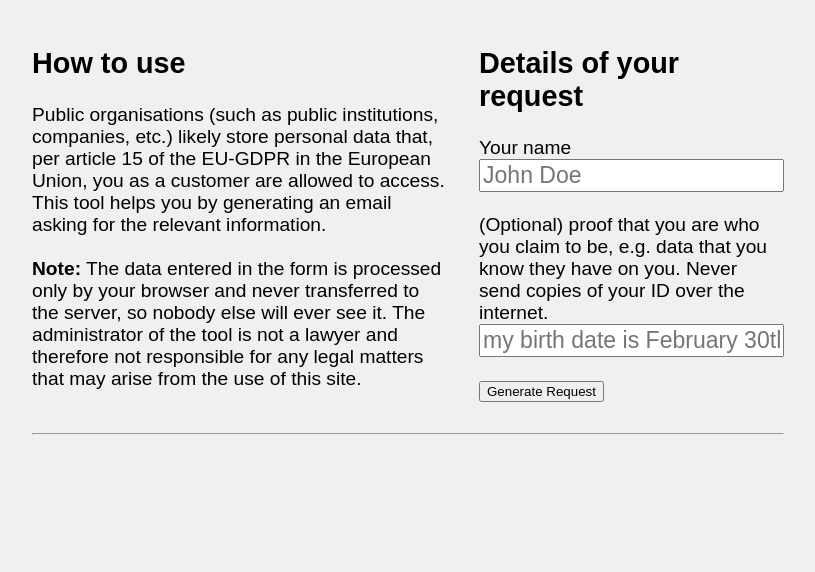
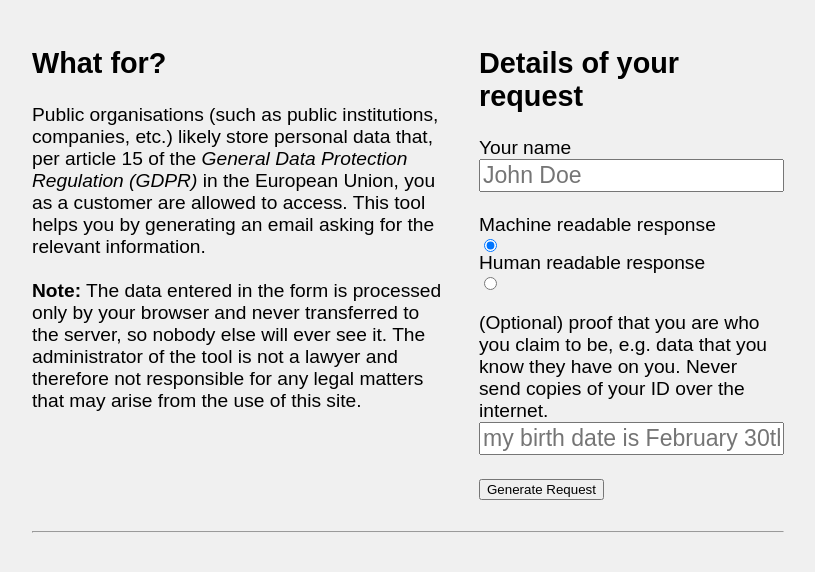
Before and after one commit to nkreer/gdpr-request-generator, a plain HTML site: page index.html in a window 1280 px wide. Shown: the part 106-678 px from the top of the page, without its empty margins (232-1047 px from the left). Drawn offline with Linux system fonts and the light colour scheme.

Commit message:
Ask for which format the response should be in

```diff
--- a/generator.js
+++ b/generator.js
@@ -14,6 +14,8 @@
 - where the personal data are not collected from myself, any available information as to their source;
 - the existence of automated decision-making, including profiling, referred to in Article 22(1) and (4) of the GDPR and, at least in those cases, meaningful information about the logic involved, as well as the significance and the envisaged consequences of such processing for myself.
 
+Furthermore, I would like the data to be in {{format}}-readable format.
+
 As this is a request conforming to article 15 of the EU-GDPR, it must be granted for free, within one month time. {{proof}}
 
 Looking forward to your reply!
@@ -21,13 +23,15 @@
 `;
 
 function assembleProofText(proof){
-	return "\n\nTo prove that I am who I claim to be, I would like to add that " + proof + ".\n\n";
+	return "\n\nTo prove that I am who I claim to be, I would like to add that " + proof + ".\n";
 }
 
 function generate(){
 	var text = requestText;
 	text = text.replace("{{sender}}", document.getElementById("name").value);
+	text = text.replace("{{format}}", document.querySelector('input[name="type"]:checked').value);
 
+	// Add proof
 	var proof = document.getElementById("proof").value;
 	if(proof !== ""){
 		text = text.replace("{{proof}}", assembleProofText(proof));
--- a/index.html
+++ b/index.html
@@ -19,9 +19,9 @@
 <div class="grid">
 <div>
 
-	<h2>How to use</h2>
+	<h2>What for?</h2>
 
-	Public organisations (such as public institutions, companies, etc.) likely store personal data that, per article 15 of the EU-GDPR in the European Union, you as a customer are allowed to access. This tool helps you by generating an email asking for the relevant information.<br><br>
+	Public organisations (such as public institutions, companies, etc.) likely store personal data that, per article 15 of the <i>General Data Protection Regulation (GDPR)</i> in the European Union, you as a customer are allowed to access. This tool helps you by generating an email asking for the relevant information.<br><br>
 
 	<b>Note:</b> The data entered in the form is processed only by your browser and never transferred to the server, so nobody else will ever see it. The administrator of the tool is not a lawyer and therefore not responsible for any legal matters that may arise from the use of this site.
 
@@ -36,6 +36,12 @@
 
 	<label for="name">Your name</label>
 	<input type="text" id="name" name="name" placeholder="John Doe"><br>
+
+	<label for="machine">Machine readable response</label>
+	<input type="radio" id="machine" name="type" value="machine" checked>
+	<label for="human">Human readable response</label><br>
+	<input type="radio" id="human" name="type" value="human"><br>
+
 	<label for="proof">(Optional) proof that you are who you claim to be, e.g. data that you know they have on you. Never send copies of your ID over the internet.</label>
 	<input type="text" name="proof" id="proof" placeholder="my birth date is February 30th, 1970">
 
@@ -62,7 +68,7 @@
 
 	<h2>How to use the text</h2>
 
-	For most institutions, emailing the generated text is sufficient. Find the email address of the organization's responsible data protection officer and send it. From that point on, they have 30 days to comply with your request.
+	For most institutions, emailing the generated text is sufficient. Find the email address of the organization's responsible data protection officer and send it. From that point on, they have 30 days to comply with your request. Make sure to send the request from an email address the company recognizes - or add additional proof that you are authorized to make the request.
 
 </div>
 </div>
```
